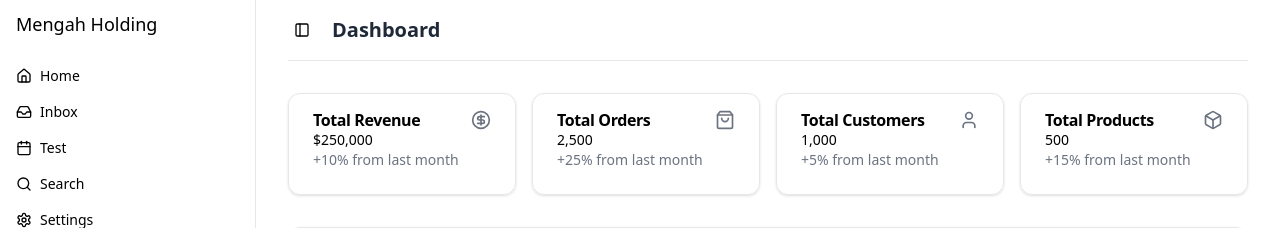
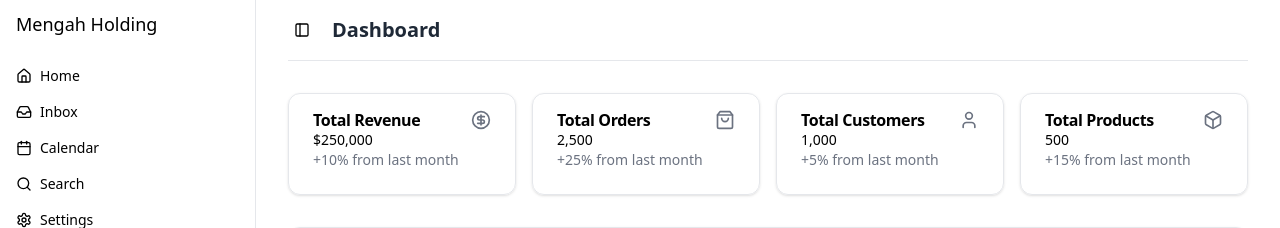
Before and after one commit to darwishathibi/darwis_stack_play, a React app: page /dashboard in a window 1280 px wide. Shown: the top 228 px of the page. Built offline with nearby package versions, Linux system fonts and the light colour scheme; the HTML template or start-up script is replaced by a standard one.

Commit message:
small modify sidebar

```diff
--- a/src/components/part/app-sidebar.tsx
+++ b/src/components/part/app-sidebar.tsx
@@ -19,7 +19,6 @@ import {
   SidebarMenu,
   SidebarMenuButton,
   SidebarMenuItem,
-  SidebarProvider,
   SidebarFooter,
 } from "@/components/ui/sidebar";
 import {
@@ -57,7 +56,7 @@ const items = [
     icon: Inbox,
   },
   {
-    title: "Test",
+    title: "Calendar",
     url: "/test",
     icon: Calendar,
   },
```
